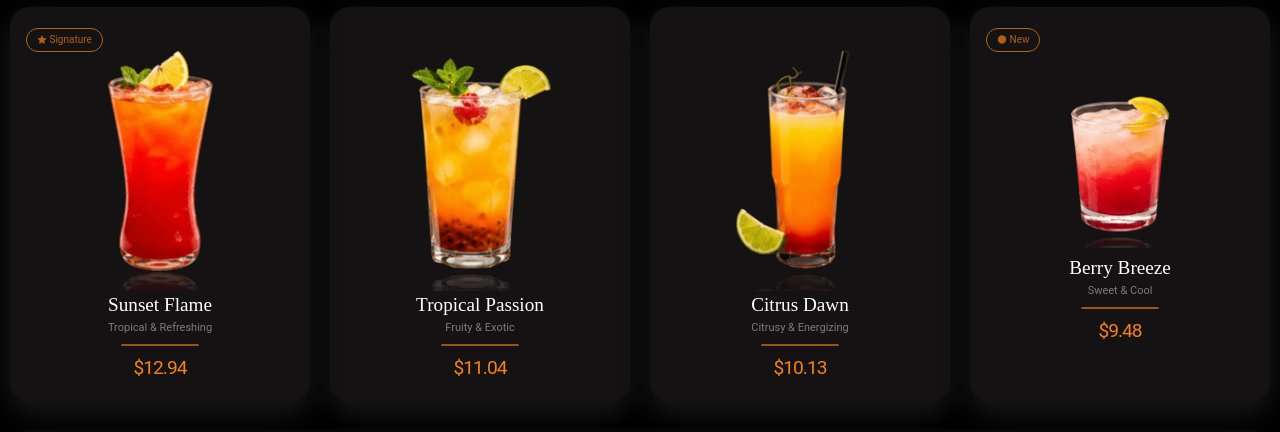
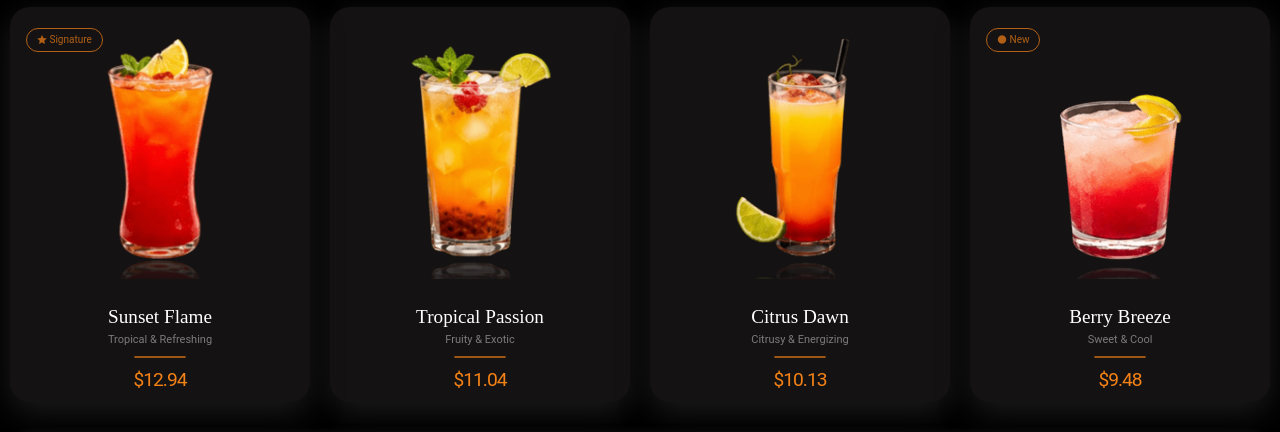
Before and after one commit to VedPrakash-cloud/drinksOnBoard, a plain HTML site: page index.html in a window 1280 px wide. Shown: the part 86-518 px from the top of the page. Drawn offline with nearby package versions, Linux system fonts and the light colour scheme; a web font is replaced by a local one.

Commit message:
style update

```diff
--- a/index.html
+++ b/index.html
@@ -27,32 +27,40 @@
                 <div class="box1">
                     <p class="pill"><i class="ri-star-fill"></i> Signature</p>
                     <img src="./assets/drink1.png" alt="Sunset Flame">
+                    <div class="box-items">
                         <h5>Sunset Flame</h5>
                         <p>Tropical & Refreshing</p>
                         <div class="line"></div>
                         <p class="money">$12.94</p>
                     </div>
+                </div>
                 <div class="box2">
                     <img src="./assets/drink2.png" alt="Tropical Passion">
+                    <div class="box-items">
                         <h5>Tropical Passion</h5>
                     <p>Fruity & Exotic</p>
                     <div class="line"></div>
                     <p class="money">$11.04</p>
                     </div>
+                </div>
                 <div class="box3">
                     <img src="./assets/drink3.png" alt="Citrus Dawn">
+                    <div class="box-items">
                         <h5>Citrus Dawn</h5>
                     <p>Citrusy & Energizing</p>
                     <div class="line"></div>
                     <p class="money">$10.13</p>
                     </div>
+                </div>
                 <div class="box4">
                     <p class="pill"><i class="ri-circle-fill"></i> New</p>
                     <img src="./assets/drink4.png" alt="Berry Breeze">
+                    <div class="box-items">
                         <h5>Berry Breeze</h5>
                     <p>Sweet & Cool</p>
                     <div class="line"></div>
                     <p class="money">$9.48</p>
+                    </div>
                 </div>
             </div>
             <div class="box5">
@@ -61,7 +69,8 @@
                     <p class="special">Chef's Special</p>
                     <h1>Bouliauts for laguancns</h1>
                     <p>Experience our signature culinary creations.<br></p>
-                    <p>Meticulously crafted with premium ingredients to deliver exceptional flavours and an unforgettable dining experience. Perfect for sharing or savoring on your own.</p>
+                    <p>Meticulously crafted with premium ingredients to deliver exceptional flavours and an
+                        unforgettable dining experience. Perfect for sharing or savoring on your own.</p>
 
                     <button class="menu">Explore Menu <i class="ri-arrow-right-line"></i></button>
                 </div>
--- a/style.css
+++ b/style.css
@@ -41,12 +41,19 @@ section .top{
     display: flex;
     flex-direction: column;
     align-items: center;
-    justify-content: center;
+    justify-content: space-between;
     position: relative;
     background-color: #141213;
     border: 1px solid transparent;
     box-shadow: 0 10px 30px #1b1b1b, inset 0 0 0px transparent;
     transition: box-shadow 0.3s ease-in-out, border 0.3s ease-in-out;
+}
+.box-items{
+    width: 100%;
+    display: flex;
+    flex-direction: column;
+    justify-content: center;
+    align-items: center;
 }
 .box1 img{
     margin: 20px 0;
@@ -85,7 +92,7 @@ section .top{
 }
 .box1 .line{
     margin: 10px 0;
-    width: 30%;
+    width: 20%;
     border: 1px solid #f582169b;
     border-radius: 5px;
 }
@@ -104,7 +111,7 @@ section .top{
     display: flex;
     flex-direction: column;
     align-items: center;
-    justify-content: center;
+    justify-content: space-between;
     background-color: #141213;
     border: 1px solid transparent;
     box-shadow: 0 10px 30px #1b1b1b, inset 0 0 0px transparent;
@@ -136,7 +143,7 @@ section .top{
 }
 .box2 .line{
     margin: 10px 0;
-    width: 30%;
+    width: 20%;
     border: 1px solid #f582169b;
     border-radius: 5px;
 }
@@ -154,7 +161,7 @@ section .top{
     display: flex;
     flex-direction: column;
     align-items: center;
-    justify-content: center;
+    justify-content: space-between;
     width: 300px;
     background-color: #141213;
     border: 1px solid transparent;
@@ -187,7 +194,7 @@ section .top{
 }
 .box3 .line{
     margin: 10px 0;
-    width: 30%;
+    width: 20%;
     border: 1px solid #f582169b;
     border-radius: 5px;
 }
@@ -205,7 +212,7 @@ section .top{
     display: flex;
     flex-direction: column;
     align-items: center;
-    justify-content: center;
+    justify-content: space-between;
     width: 300px;
     position: relative;
     background-color: #141213;
@@ -214,8 +221,9 @@ section .top{
     transition: box-shadow 0.3s ease-in-out, border 0.3s ease-in-out;
 }
 .box4 img{
+    position: relative;
+    bottom: -45px;
     margin: 20px 0;
-    height: 40%;
     -webkit-box-reflect: below -5px linear-gradient(to top, rgba(255, 255, 255, 0.3)0%, rgba(255, 255, 255, 0.1)10%, transparent 10%);
 }
 
@@ -250,7 +258,7 @@ section .top{
 }
 .box4 .line{
     margin: 10px 0;
-    width: 30%;
+    width: 20%;
     border: 1px solid #f582169b;
     border-radius: 5px;
 }
```
Lines whose indentation alone changed are shown as unchanged.
